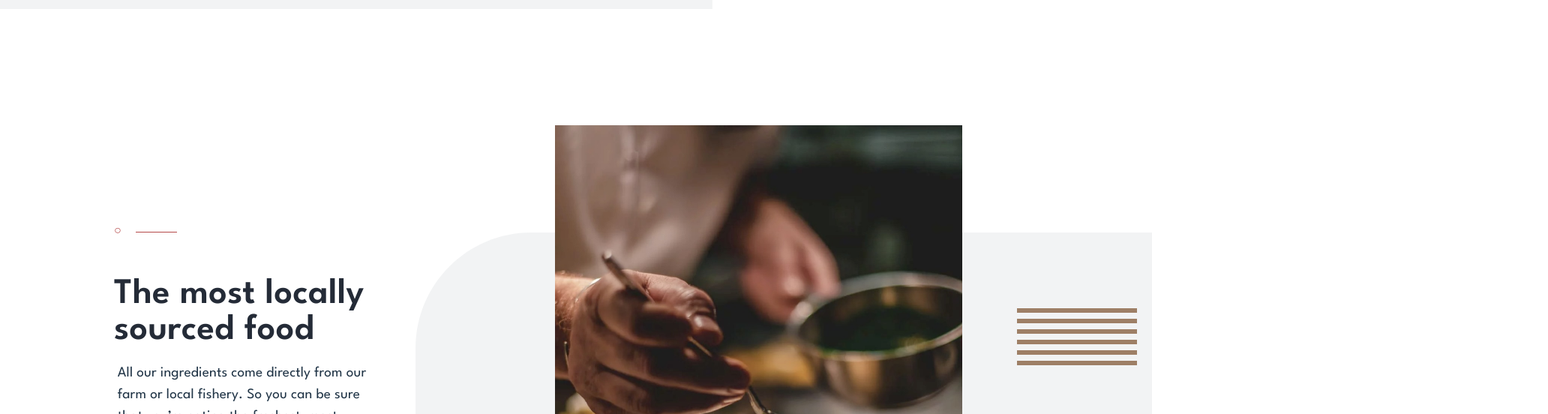
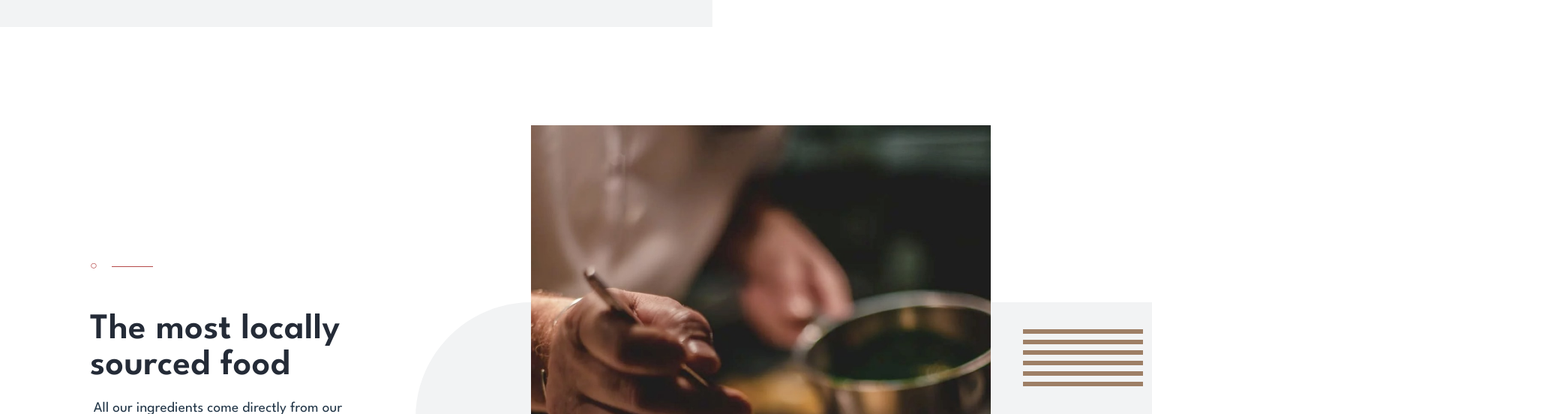
Before and after one commit to ItaloDev-Marcelo/DineRestaurant-CH-MUI-17, a React (Vite) app: page / in a window 1536 px wide. Shown: the part 1556-2108 px from the top of the page at 75% size, 2064 px wide, since content can reach past the window. Built offline with nearby package versions, Linux system fonts and the light colour scheme.

Commit message:
update part 1 complete

```diff
--- a/src/App.css
+++ b/src/App.css
@@ -172,6 +172,8 @@ body
 
 @media (min-width: 800px)  {
 
+
+
 body
 .Dine-home {
   background-image: url(./assets/images/homepage/hero-bg-tablet@2x.jpg);
@@ -191,6 +193,10 @@ body
 
 }
 
+
+.Travel-plates img {
+  max-width: 60%;
+}
 
 
 hr {
@@ -225,6 +231,8 @@ picture div img  {
 }
 
 .Middle-Page {
+
+    height: 30vh;
   background-image: url(./assets/images/homepage/ready-bg-tablet@2x.jpg);
 }
 
@@ -273,10 +281,16 @@ picture div img  {
 
 }
 
-.L1 .mobile {
+.L1  {
    position: relative;
 }
 
+
+.line-L1 {
+  position: absolute;
+  top: 15em;
+  right: -15em;
+}
 
 
   }
@@ -415,6 +429,18 @@ picture div img  {
 
 
 
+  .L1  {
+    position: relative;
+    left: -2em;
+ }
+
+
+ .line-L1 {
+   position: absolute;
+   top: 22em;
+   right: -40em;
+   z-index: 100;
+ }
 
 }
 
@@ -430,6 +456,20 @@ picture div img  {
   }
 
 
+  .L1  {
+    position: relative;
+    left: -2em;
+ }
+
+
+ .line-L1 {
+   position: absolute;
+   top: 22em;
+   right: -40em;
+   z-index: 100;
+ }
+
+
 
 
 
--- a/src/Pages/AboutUs.jsx
+++ b/src/Pages/AboutUs.jsx
@@ -58,11 +58,13 @@ export default function AboutUs() {
               <Box className='mobile reveal'>
               <img src={FoodPlate1} alt="" />
               </Box>
-              <Box className='line-L1' maxWidth='100px'>
+
+
+              <Box className='line-L1' width='700px' display={{xs: 'none', md: 'block'}}>
                 <img src={Line} alt='' />
               </Box>
 
-              <Box className='desktop reveal' position='relative' top='5em' right='-10em'>
+              <Box className='desktop reveal' position='relative' top={{md: '-7em', lg: '5em'}} right='-10em'>
               <img src={FoodPlate3} alt="" />
               </Box>
 
--- a/src/Pages/MiddleSection.jsx
+++ b/src/Pages/MiddleSection.jsx
@@ -27,9 +27,9 @@ export default  function MiddleSection() {
 
 
   return (
-    <Stack className='Middle-Page reveal' textAlign='center'  alignItems='center' justifyContent={{xs: 'center', lg: 'space-between'}} flexDirection={{lg: 'row'}} display='flex' padding={{xs: '1em', sm: '2em 3em', md: '2.5em 4em', lg: '3em 7.5em'}}>
+    <Stack className='Middle-Page reveal' textAlign='center'  alignItems='center' justifyContent={{xs: 'center', lg: 'space-between'}} flexDirection={{lg: 'row'}} display='flex' padding={{xs: '1em', sm: '2em 3em', md: '2.5em 4em', lg: '2em 7.5em'}}>
 
-            <Typography className='reveal'  component='h5' marginTop={{lg: '1em'}}  fontSize={{xs: '1.5em', md: '3.3em', lg: '3em'}} color='#fff'>Ready to make a reservation?</Typography>
+            <Typography className='reveal'  component='h5' marginTop={{lg: '1em'}}  fontSize={{xs: '2.5em', md: '3.3em', lg: '4em'}} color='#fff'>Ready to make a reservation?</Typography>
 
 
 
```
